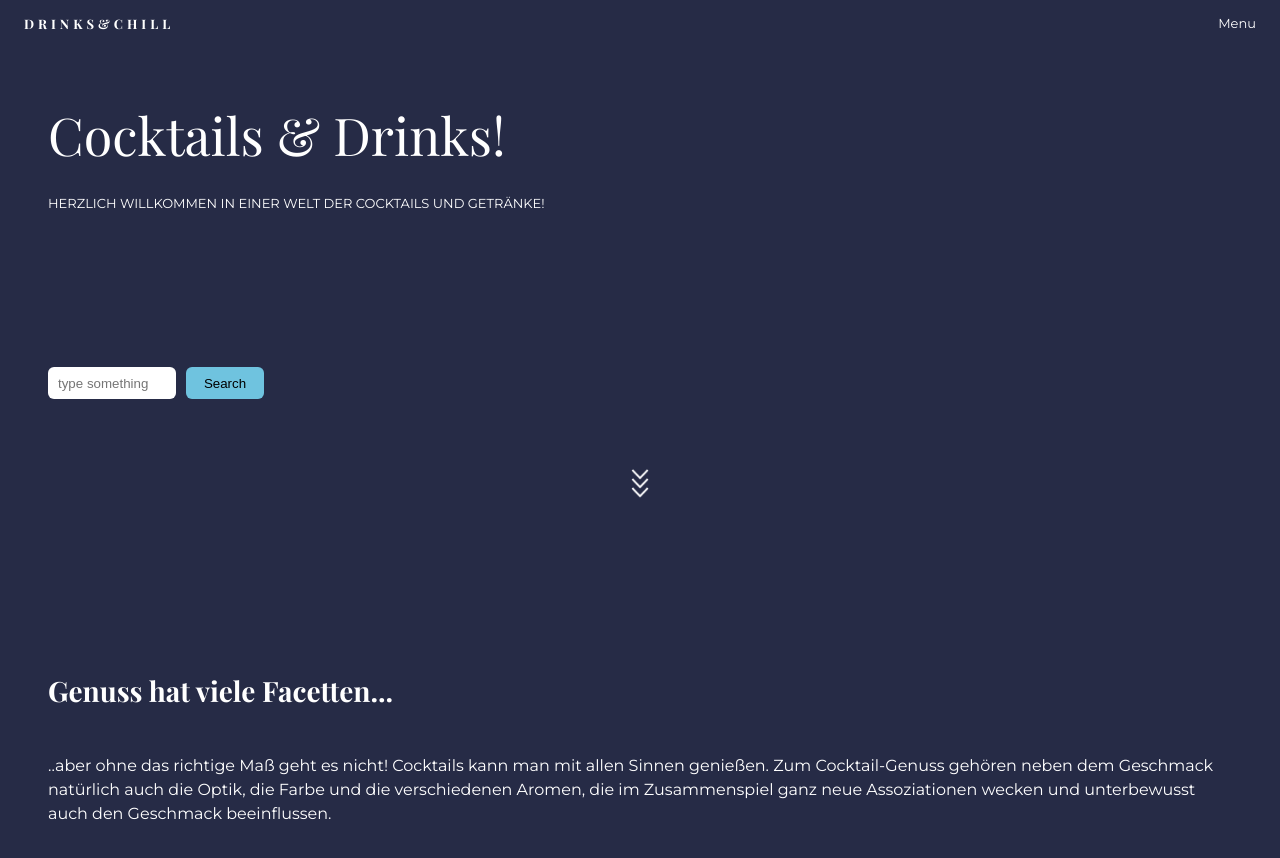
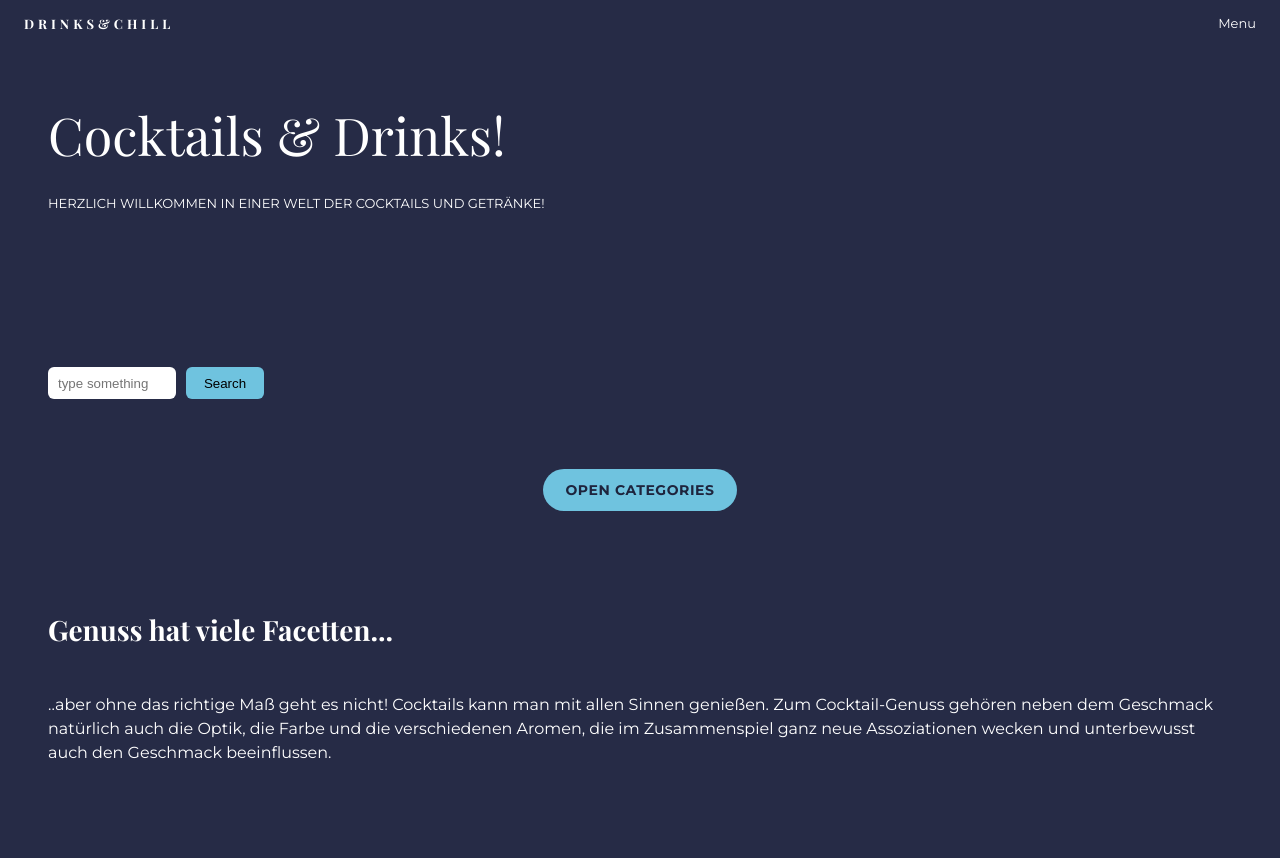
Before and after one commit to michaelsupercode/TeamF4_Frontend_Final, a React (Create React App) app: page / in a window 1280 px wide. Shown: the top 858 px of the page. Built offline with nearby package versions, Linux system fonts and the light colour scheme.

Commit message:
final rep

```diff
--- a/src/Components/arrows.jsx
+++ b/src/Components/arrows.jsx
@@ -1,15 +1,21 @@
-import Arrows from '../Images/Arrows.png';
-import { Link } from 'react-router-dom';
+import { useNavigate } from 'react-router-dom';
 
 const ArrowsImg = ({ to }) => {
-  if (!to) {
-    return <img className='arrows' src={Arrows} alt="arrows" />;
-  }
+  const navigate = useNavigate();
+
+  const handleClick = (event) => {
+    if (!to) {
+      return;
+    }
+
+    event.stopPropagation();
+    navigate(to);
+  };
 
   return (
-    <Link to={to} onClick={(event) => event.stopPropagation()}>
-      <img className='arrows' src={Arrows} alt="arrows" />
-    </Link>
+    <button type="button" className='categories-button' onClick={handleClick}>
+      Open Categories
+    </button>
   );
 }
 
--- a/src/Pages/home.jsx
+++ b/src/Pages/home.jsx
@@ -1,8 +1,5 @@
 import Header from '../Components/header';
-import Collapsible from 'react-collapsible';
 import ArrowsImg from '../Components/arrows';
-import drinkCategories from '../Data/drinkCategories.json';
-import SingleDrink from '../Components/singleDrink';
 import Footer from '../Components/footer';
 import SearchField from '../Components/searchField';
 
@@ -37,17 +34,9 @@ const Home = () => {
        <div className="App">
       <Header />
       <SearchField />
-      <Collapsible trigger={<ArrowsImg to="/cocktailList/" />}>
-        <div className='category-container'>
-          {drinkCategories.map((item) => <SingleDrink
-            key = {item.id}
-            title = {item.title}
-            description = {item.description}
-            className = {item.class}
-            api = {item.api}
-          />)}
-        </div>
-      </Collapsible>
+      <div className='Collapsible__trigger'>
+        <ArrowsImg to="/cocktailList/" />
+      </div>
       <Footer />
     </div>
 	)}
--- a/src/Styles/css/App.css
+++ b/src/Styles/css/App.css
@@ -332,6 +332,28 @@ header .title-section p {
     opacity: 1;
 }
 
+.categories-button {
+    border: none;
+    border-radius: 999px;
+    background: #6FC3DF;
+    color: #1E243D;
+    font-family: "Montserrat";
+    font-weight: 700;
+    font-size: 14px;
+    letter-spacing: 0.04em;
+    text-transform: uppercase;
+    padding: 12px 22px;
+    cursor: pointer;
+}
+
+.categories-button:hover {
+    background: #5ab5d2;
+}
+
+.categories-button:active {
+    transform: translateY(1px);
+}
+
 .arrows {
     width: 18px;
     height: 29px;
```
